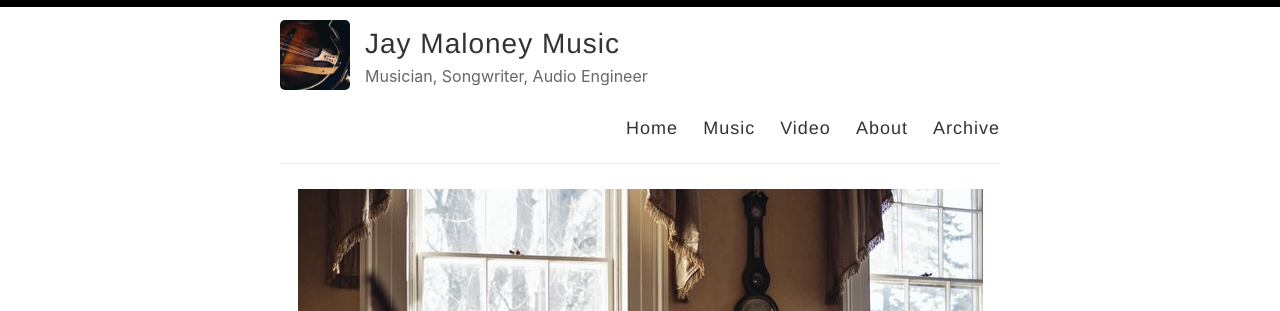
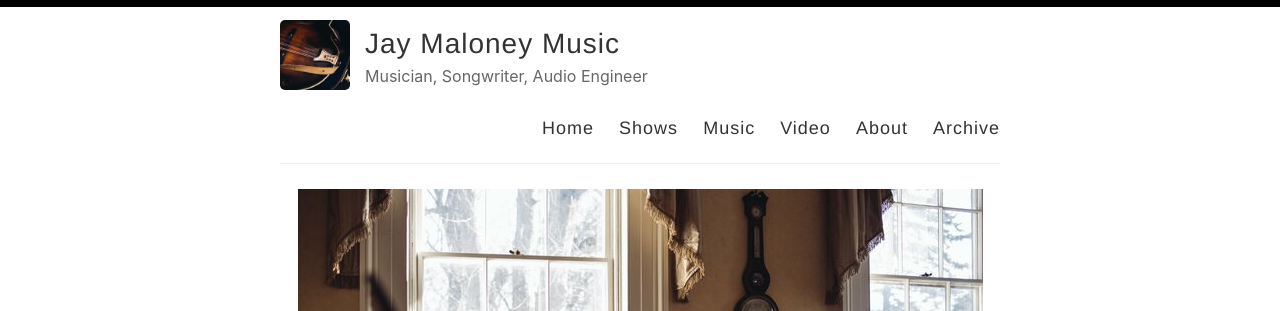
Before and after one commit to thisjaymaloney/thisjaymaloney.github.io, a Jekyll site: the page built from index.html, in a window 1280 px wide. Shown: the top 311 px of the page. Built offline with Jekyll 4.4.1, drawn with Linux system fonts in a browser that asks for light colours; the list of posts is cut into pages by our own code.

Commit message:
Update default.html

```diff
--- a/_layouts/default.html
+++ b/_layouts/default.html
@@ -29,6 +29,7 @@
 
             <nav>
               <a href="{{ site.baseurl }}/">Home</a>
+              <a href="{{ site.baseurl }}/shows">Shows</a>
               <a href="{{ site.baseurl }}/music">Music</a>
               <!--<a href="{{ site.baseurl }}/search">Search</a> -->
               <a href="https://www.youtube.com/channel/UCNe4m37ImbgKNtAA6UwJIMw">Video</a>
```
